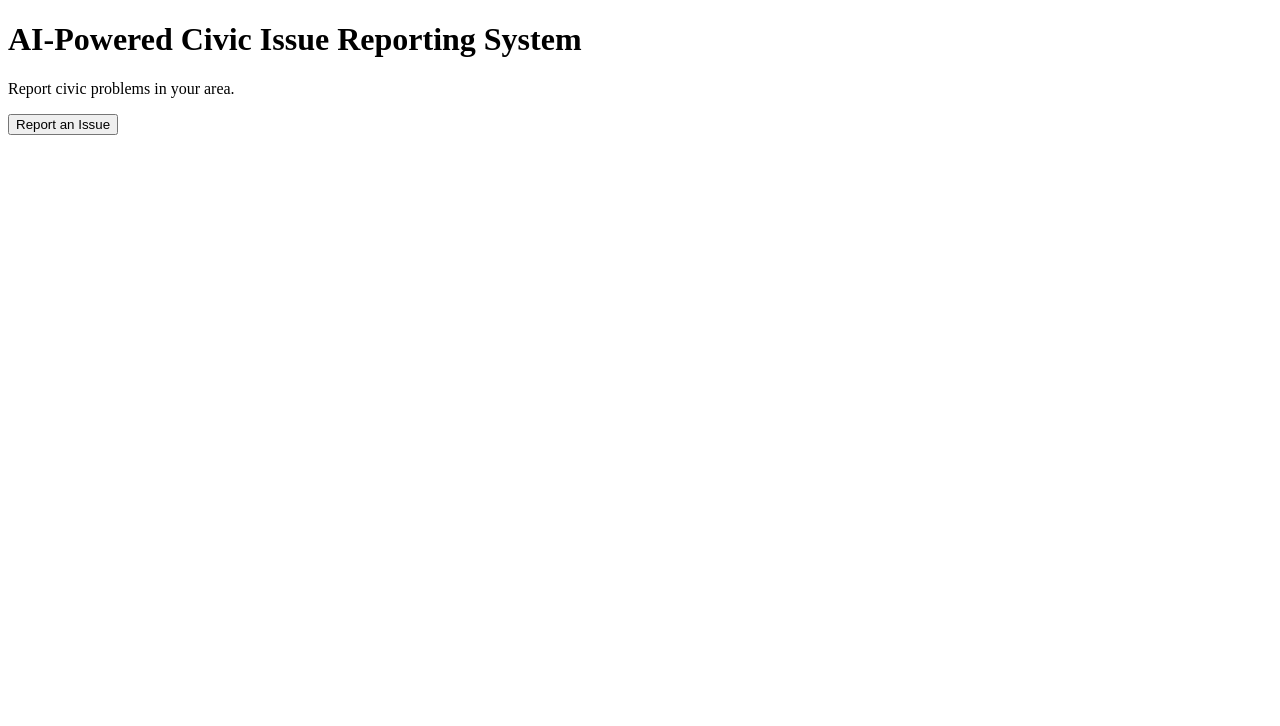
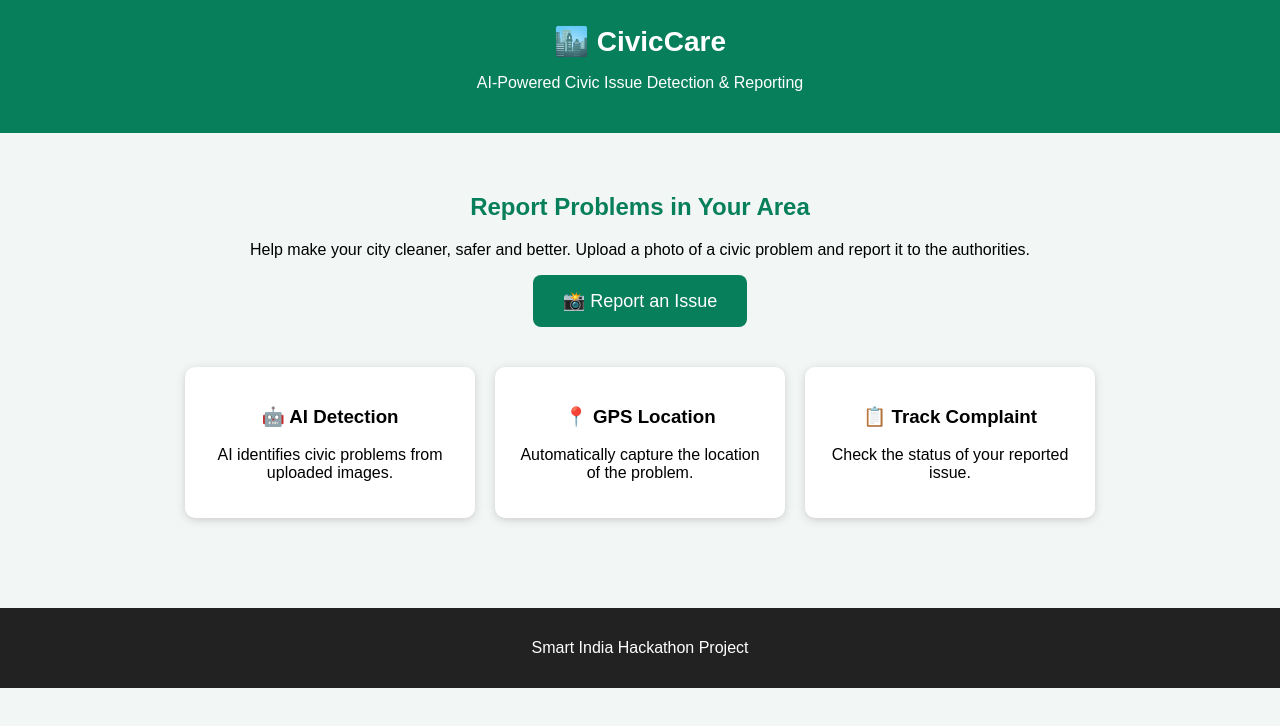
Before and after one commit to rajithabuttimani-source/AI-Civic-Issue-Reporting-System, a plain HTML site: page index.html in a window 1280 px wide. Drawn offline with Linux system fonts and the light colour scheme.

Commit message:
Update index.html

```diff
--- a/index.html
+++ b/index.html
@@ -2,15 +2,117 @@
 <html>
 <head>
     <title>Civic Issue Reporting System</title>
+
+    <style>
+        body {
+            font-family: Arial, sans-serif;
+            margin: 0;
+            background: #f2f7f5;
+            text-align: center;
+        }
+
+        header {
+            background: #087f5b;
+            color: white;
+            padding: 25px;
+        }
+
+        header h1 {
+            margin: 0;
+            font-size: 28px;
+        }
+
+        .container {
+            padding: 40px 20px;
+        }
+
+        .container h2 {
+            color: #087f5b;
+        }
+
+        .report-button {
+            background: #087f5b;
+            color: white;
+            border: none;
+            padding: 15px 30px;
+            border-radius: 8px;
+            font-size: 18px;
+            cursor: pointer;
+        }
+
+        .report-button:hover {
+            background: #065f46;
+        }
+
+        .features {
+            display: flex;
+            justify-content: center;
+            gap: 20px;
+            flex-wrap: wrap;
+            margin-top: 40px;
+        }
+
+        .card {
+            background: white;
+            width: 250px;
+            padding: 20px;
+            border-radius: 10px;
+            box-shadow: 0 2px 8px #ccc;
+        }
+
+        footer {
+            margin-top: 50px;
+            background: #222;
+            color: white;
+            padding: 15px;
+        }
+    </style>
 </head>
 
 <body>
 
-    <h1>AI-Powered Civic Issue Reporting System</h1>
+    <header>
+        <h1>🏙️ CivicCare</h1>
+        <p>AI-Powered Civic Issue Detection & Reporting</p>
+    </header>
 
-    <p>Report civic problems in your area.</p>
+    <div class="container">
 
-    <button>Report an Issue</button>
+        <h2>Report Problems in Your Area</h2>
+
+        <p>
+            Help make your city cleaner, safer and better.
+            Upload a photo of a civic problem and report it to the authorities.
+        </p>
+
+        <button class="report-button">
+            📸 Report an Issue
+        </button>
+
+        <div class="features">
+
+            <div class="card">
+                <h3>🤖 AI Detection</h3>
+                <p>AI identifies civic problems from uploaded images.</p>
+            </div>
+
+            <div class="card">
+                <h3>📍 GPS Location</h3>
+                <p>Automatically capture the location of the problem.</p>
+            </div>
+
+            <div class="card">
+                <h3>📋 Track Complaint</h3>
+                <p>Check the status of your reported issue.</p>
+            </div>
+
+        </div>
+
+    </div>
+
+    <footer>
+        <p>Smart India Hackathon Project</p>
+    </footer>
 
 </body>
 </html>
```
